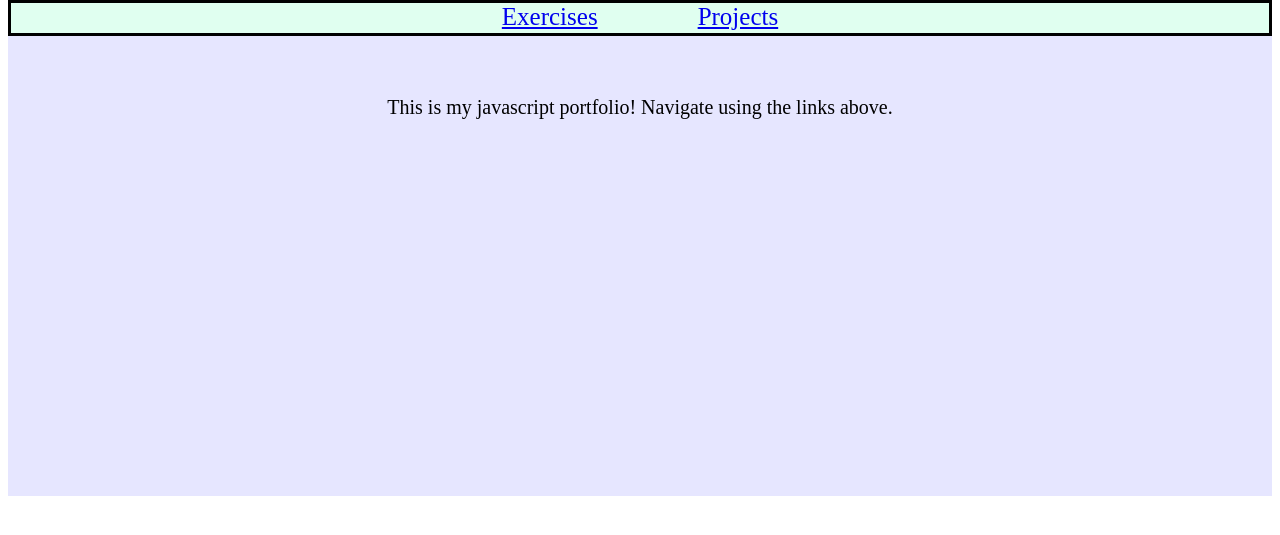
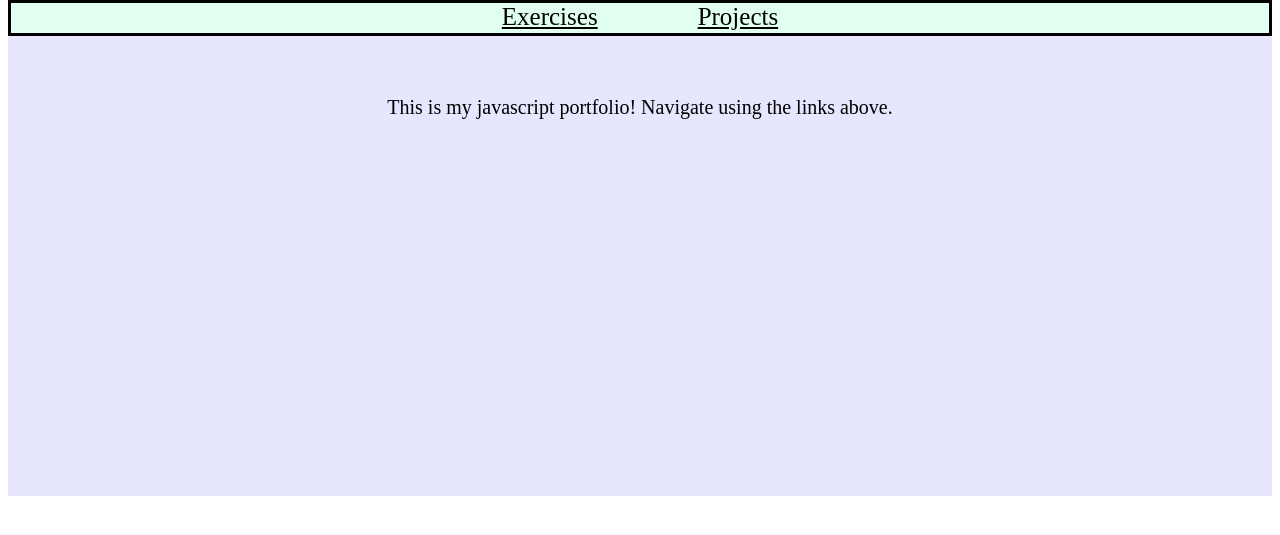
Before and after one commit to weimel/mweiportfolio, a plain HTML site: page index.html in a window 1280 px wide. Shown: the part 171-706 px from the top of the page. Drawn offline with Linux system fonts and the light colour scheme.

Commit message:
Update stylesheet.css

```diff
--- a/stylesheet.css
+++ b/stylesheet.css
@@ -41,3 +41,16 @@ li {
     padding: auto;
 
 }
+
+a {
+    text-decoration: underline;
+    color: inherit;
+}
+
+a:visited {
+    text-decoration: none;
+}
+
+a:hover {
+    color: #6666ff;
+}
```
